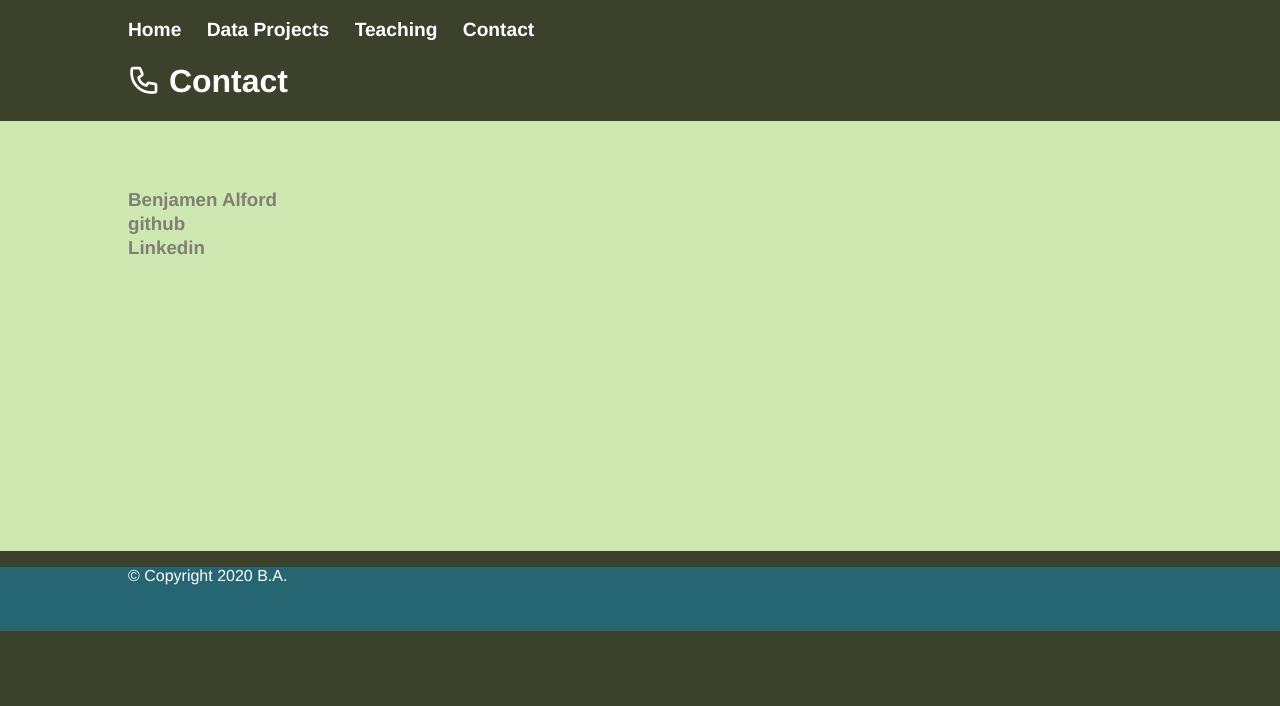
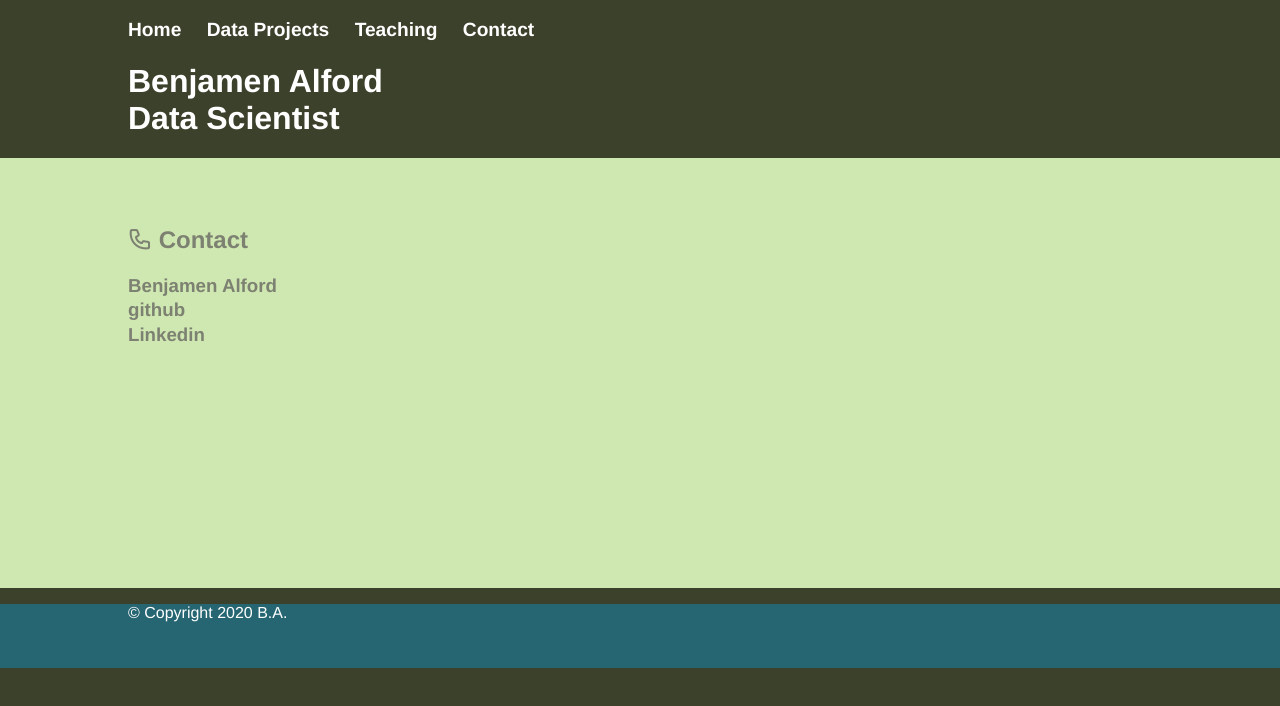
Before and after one commit to karlfun/benbenben, a plain HTML site: page contact.html in a window 1280 px wide. Shown: the top 706 px of the page. Drawn offline with Linux system fonts and the light colour scheme.

Commit message:
Update contact.html

```diff
--- a/contact.html
+++ b/contact.html
@@ -15,12 +15,15 @@
 			<div w3-include-html="nav.html"></div>
 
 			<div id="headline">
-			<h1> <i class=" mi-call"></i> Contact</h1>
+			<h1>Benjamen Alford<br />
+			Data Scientist</h1>
 			</div>
+
+
 
 			<div id="container">
 
-
+					<h2> <i class=" mi-call"></i> Contact</h2>
 
 
                 			<h3 style="line-height:1.3em;">Benjamen Alford<br />
```
